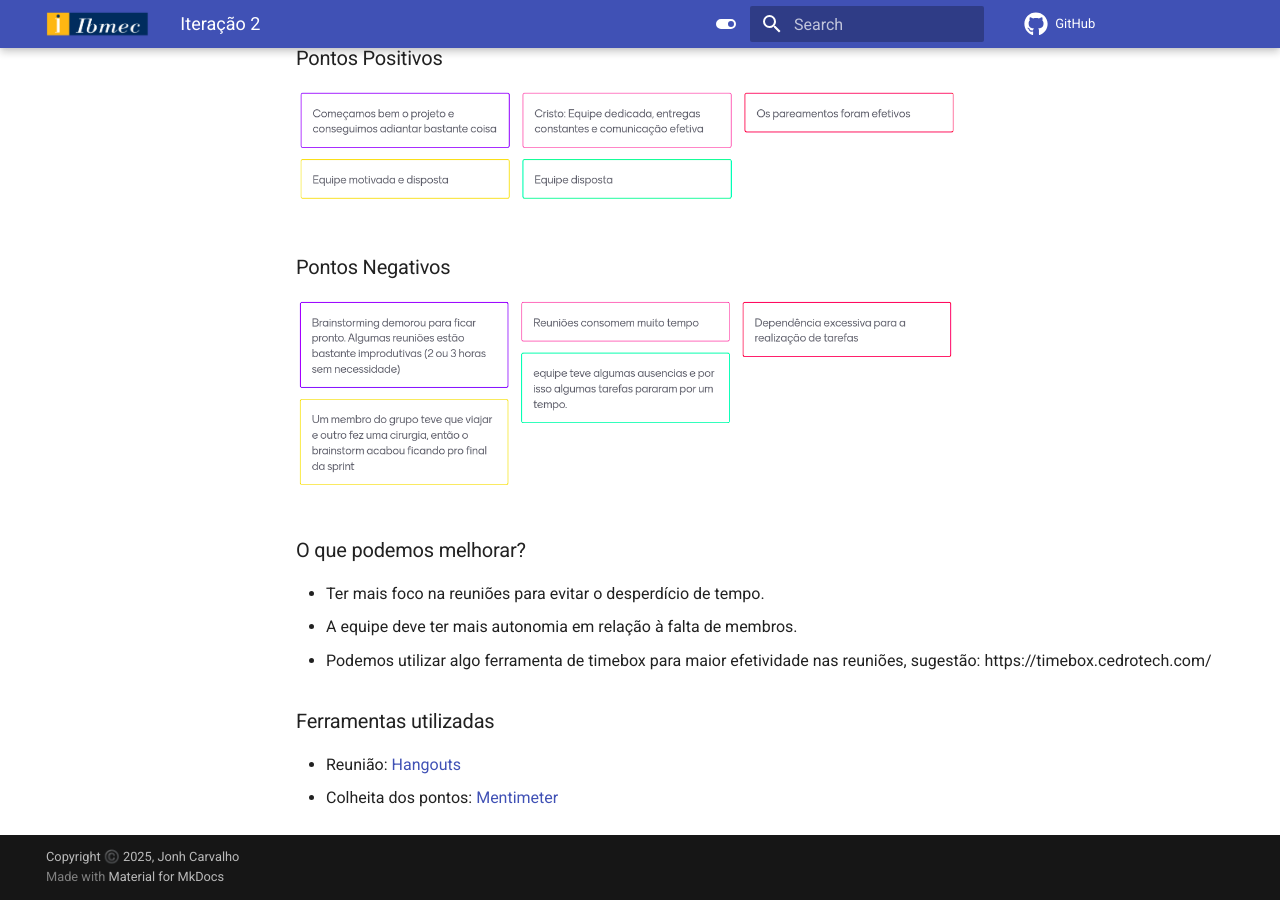
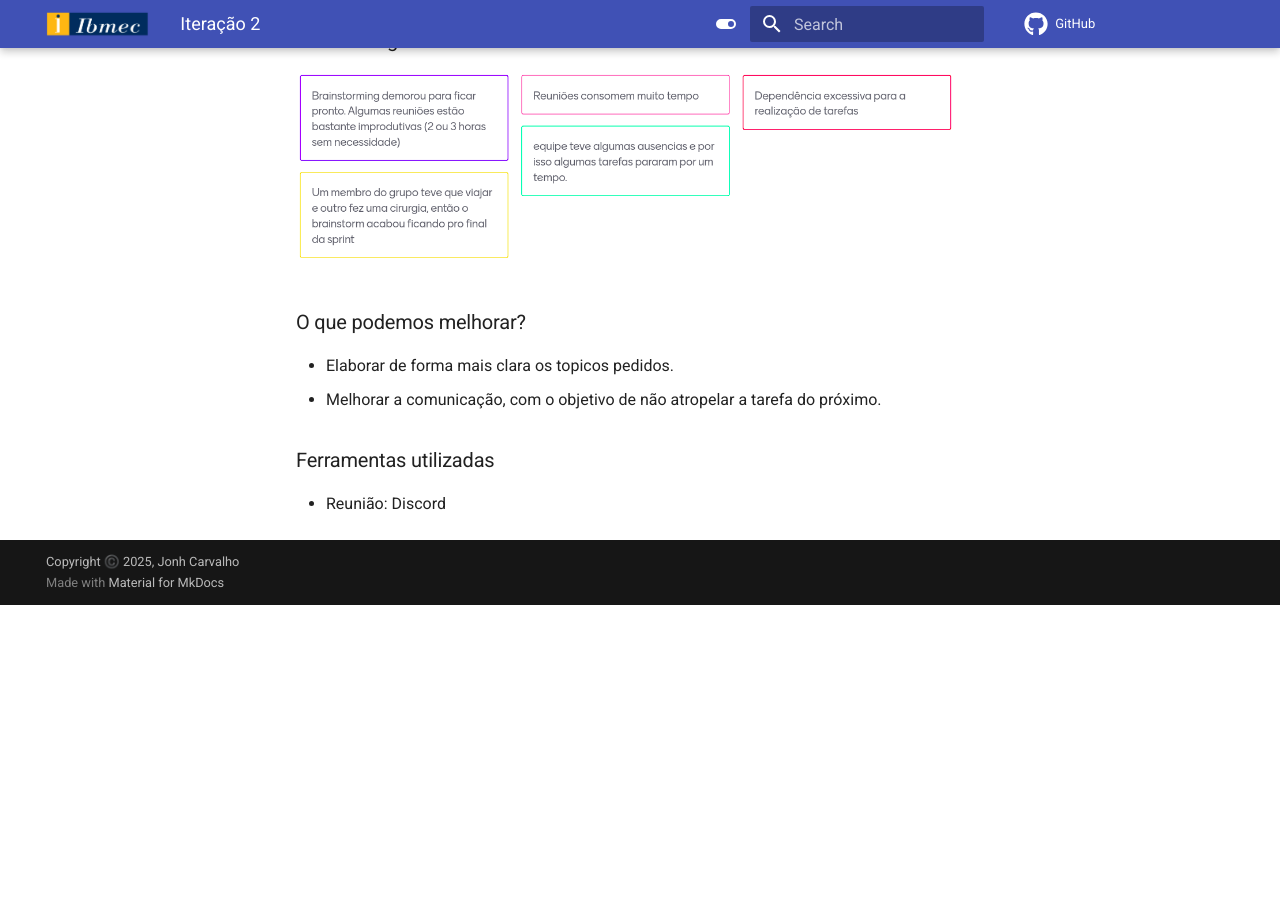
Before and after one commit to Projetos-de-Extensao/PBE_25.2_8003_I, an MkDocs documentation site: the page built from docs/_____Iteração/interacao2.md, in a window 1280 px wide and 900 px high, scrolled down 1216 px. Built offline with MkDocs 1.6.1 and Material for MkDocs 9.7.7, drawn with Linux system fonts in a browser that asks for light colours; comment, search, counter and statistics services are not loaded; after the commit the page ends 1821 px from its top, so only the background shows below that; some of the changed text lies outside the part shown.

Commit message:
update interaçoes

```diff
--- a/docs/_____Iteração/interacao2.md
+++ b/docs/_____Iteração/interacao2.md
@@ -44,11 +39,9 @@ title: Iteração 2
 
 ### O que podemos melhorar?
 
-- Ter mais foco na reuniões para evitar o desperdício de tempo.
-- A equipe deve ter mais autonomia em relação à falta de membros.
-- Podemos utilizar algo ferramenta de timebox para maior efetividade nas reuniões, sugestão: https://timebox.cedrotech.com/
+- Elaborar de forma mais clara os topicos pedidos.
+- Melhorar a comunicação, com o objetivo de não atropelar a tarefa do próximo.
 
 ### Ferramentas utilizadas
 
-- Reunião: [Hangouts](https://hangouts.google.com/)
-- Colheita dos pontos: [Mentimeter](https://www.mentimeter.com/)
+- Reunião: Discord
```
Also changed, not shown: other parts of docs/_____Iteração/interacao2.md (+0 -5 lines), docs/_____Iteração/interacao1.md (+4 -4 lines).
